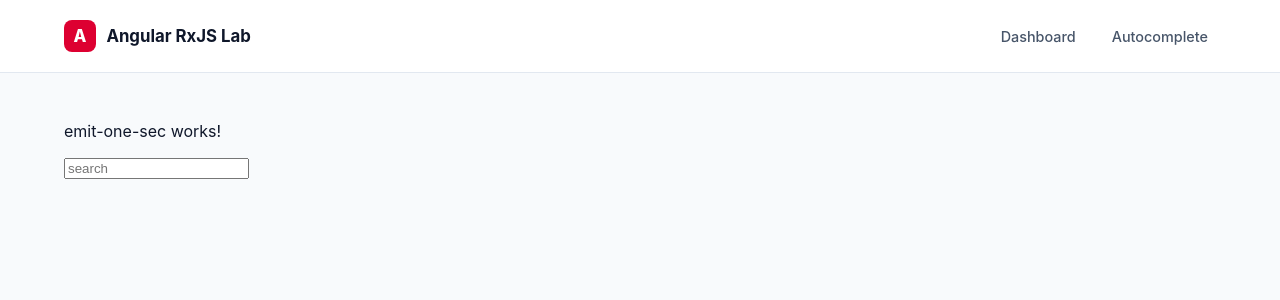
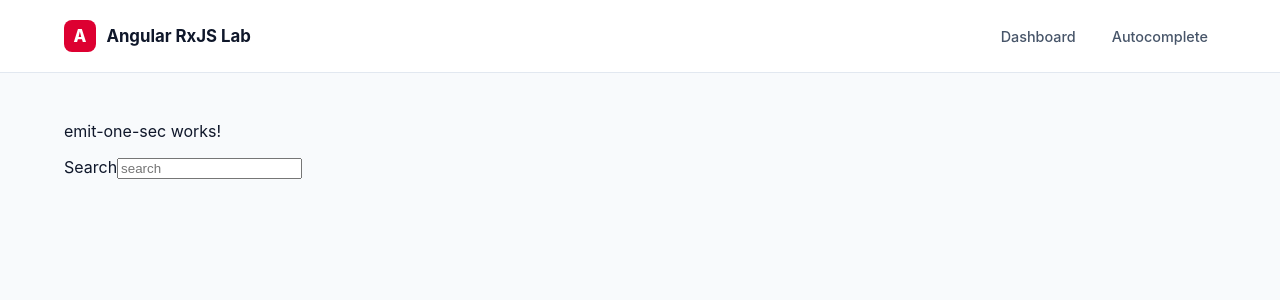
Before and after one commit to mkv-mkverma/Angular-22-machine-coding, an Angular app: page /emit-one-sec in a window 1280 px wide. Shown: the top 300 px of the page. Built offline with nearby package versions, Linux system fonts and the light colour scheme.

Commit message:
fixed sonar code quality issue

```diff
--- a/src/app/components/emit-one-sec/emit-one-sec.html
+++ b/src/app/components/emit-one-sec/emit-one-sec.html
@@ -1,2 +1,3 @@
 <p>emit-one-sec works!</p>
-<input type="text" placeholder="search" [formControl]="searchControl"/>
+<label for="emit-one-sec-search">Search</label>
+<input id="emit-one-sec-search" type="text" placeholder="search" [formControl]="searchControl"/>
```
Also changed, not shown: .claude/agents/angular-testing-agent.md.
